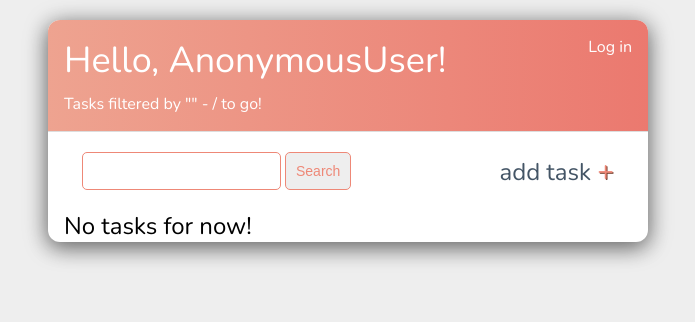
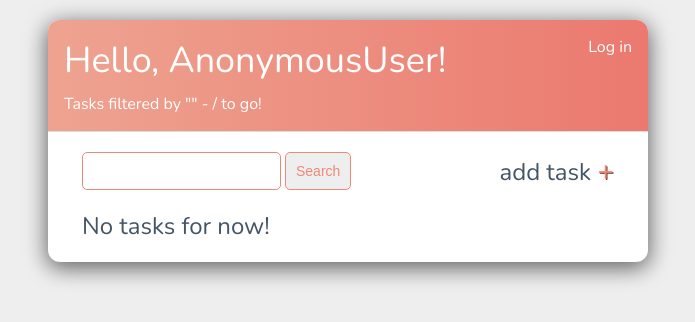
Before and after one commit to FilipTarajko/todo_list_django, a Django app: template base/templates/base/task_list.html in a window 1280 px wide. Shown: the top 322 px of the page, without its empty margins (292-987 px from the left). Run offline with Django 4.2, Linux system fonts and the light colour scheme; the template is opened without the code that fills it, so the values that code supplies are empty.

Commit message:
add styling to "No tasks for now!" message

```diff
--- a/base/templates/base/task_list.html
+++ b/base/templates/base/task_list.html
@@ -62,7 +62,7 @@
   {% endif %}
   <!-- koniec pętli z taskami -->
   {% empty %}
-  <div class="task-title" style="margin-left: 16px; font-size: 1.5rem">No tasks for now!</div>
+  <div class="task-title text" style="margin-left: 34px; font-size: 1.5rem; padding-bottom: 20px">No tasks for now!</div>
   {% endfor %}
 </div>
 
```
